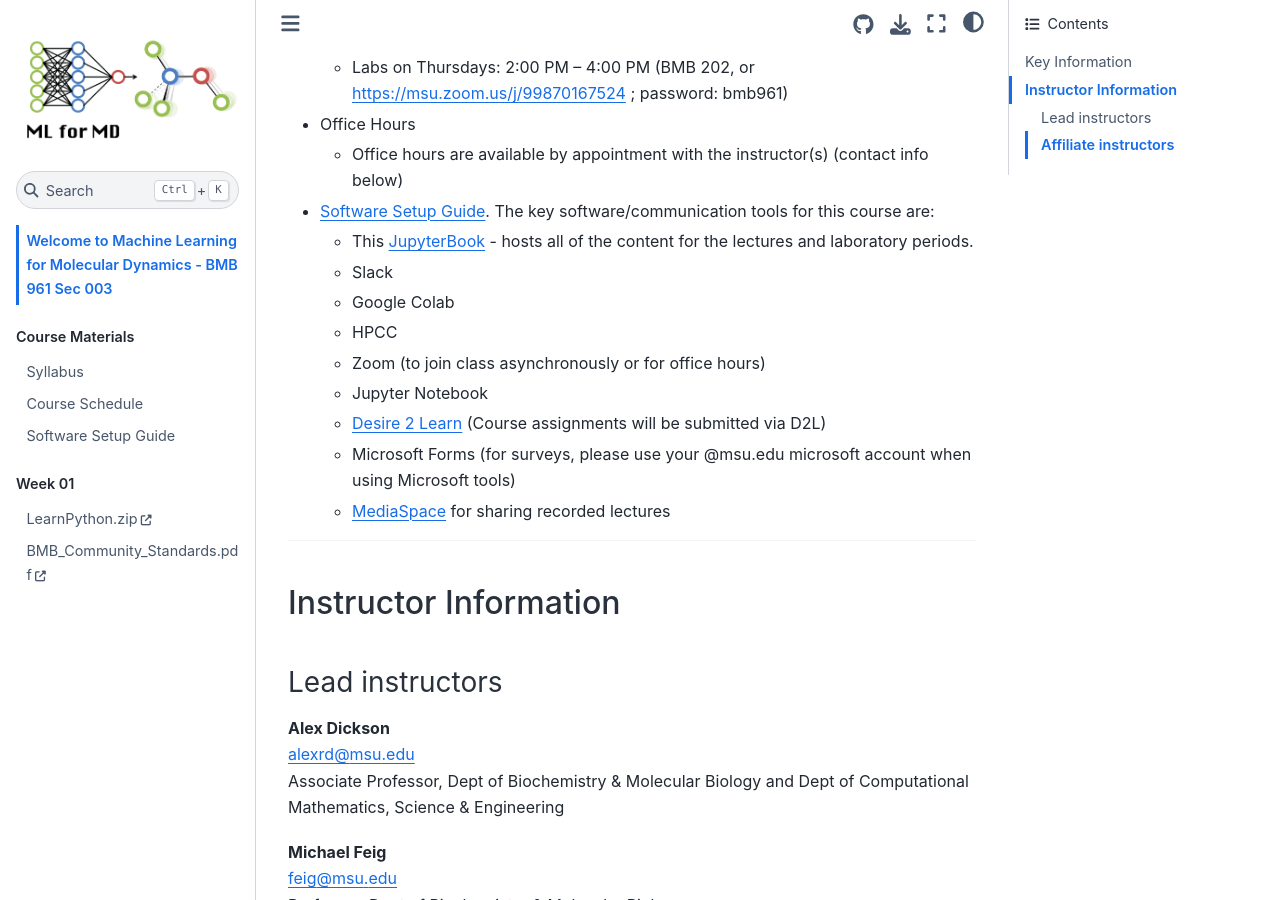
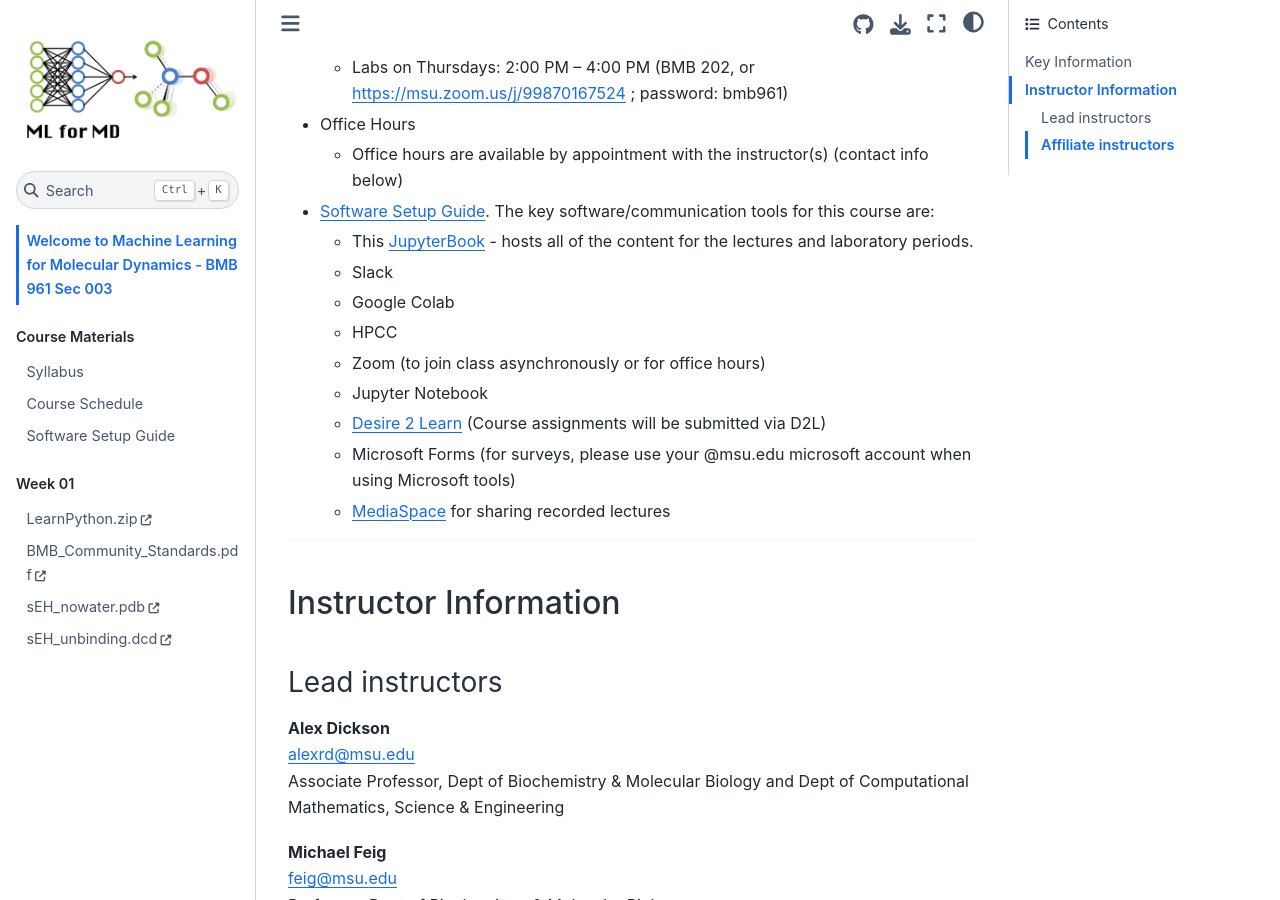
Before and after one commit to ADicksonLab/ml4md-jb, a Jupyter Book: the page built from intro.md, in a window 1280 px wide and 900 px high, scrolled down 341 px. Built offline with Jupyter Book 1.0.4 settings and Sphinx 7.4.7 and the Sphinx Book theme 1.1.4, drawn with Linux system fonts in a browser that asks for light colours; pages that are not in the unit, such as notebooks, are missing from menus.

Commit message:
add sEH files to week 1

```diff
--- a/_toc.yml
+++ b/_toc.yml
@@ -21,5 +21,9 @@
       title: LearnPython.zip
     - url: https://github.com/ADicksonLab/ml4md-jb/blob/8bc6b5d18b4f72c40ad50704cb6507c58f7f595c/Course_Materials/BMB_Community_Standards.pdf
       title: BMB_Community_Standards.pdf
+    - url: https://raw.githubusercontent.com/ADicksonLab/ml4md-jb/main/Week-01/sEH_nowater.pdb
+      title: sEH_nowater.pdb
+    - url: https://github.com/ADicksonLab/ml4md-jb/raw/main/Week-01/sEH_unbinding.dcd
+      title: sEH_unbinding.dcd
     - file: Week-01/W1_Lecture_Welcome.ipynb
     - file: Week-01/W1_Lab_Intro-Concepts.ipynb
```
